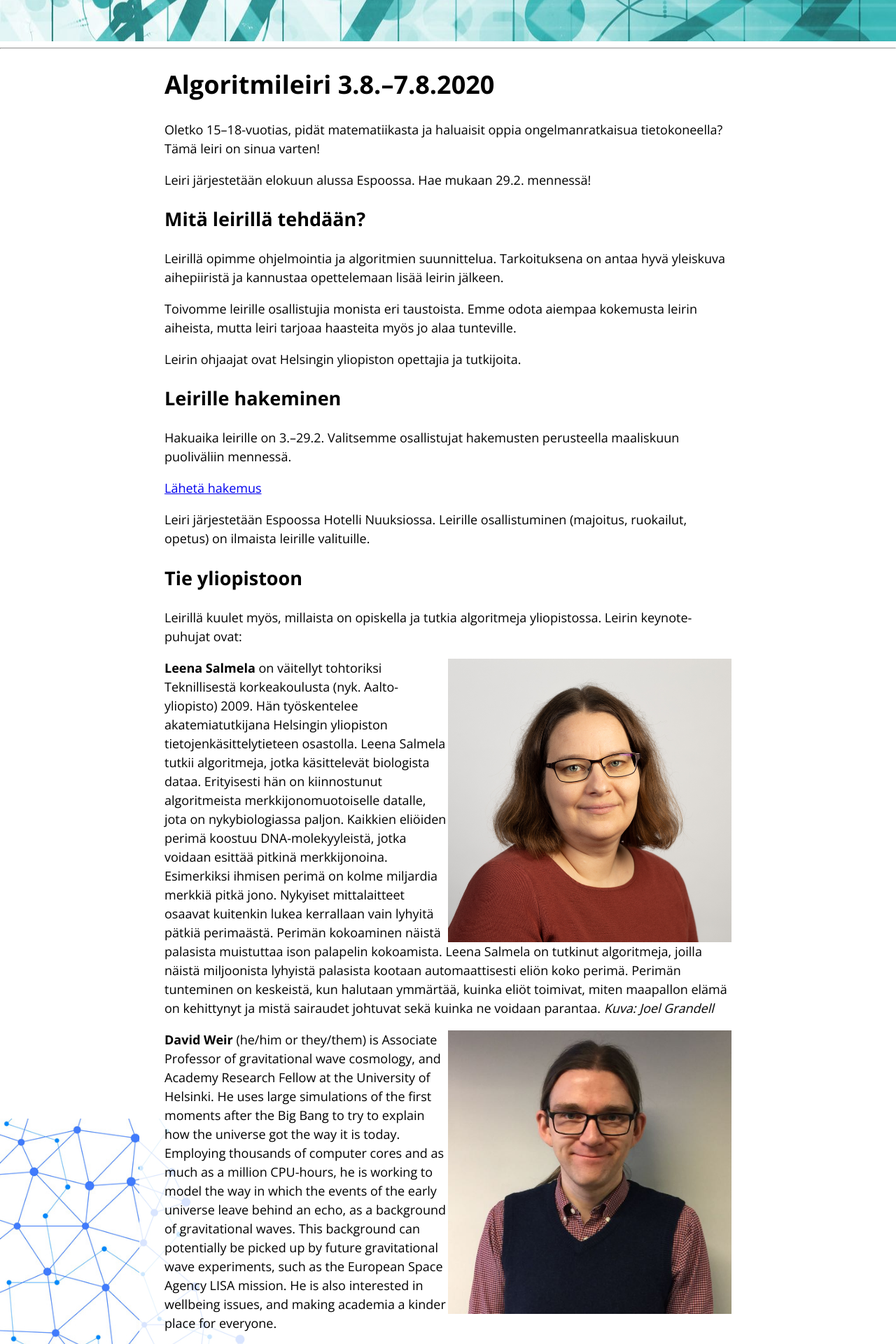
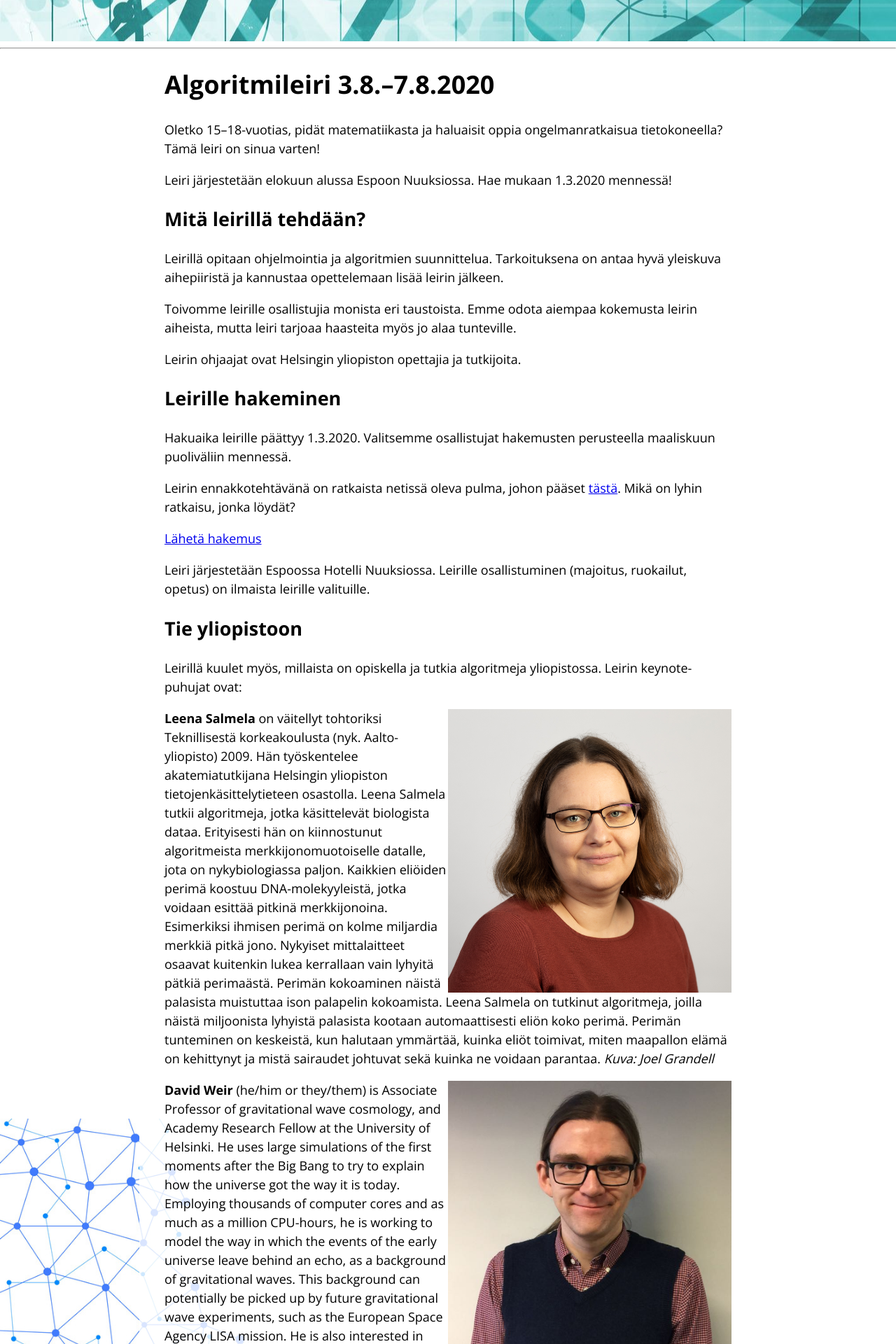
Before and after one commit to millakortelainen/leiri2020, a Jekyll site: the page built from index.md, in a window 1280 px wide. Shown: the part 1047-2967 px from the top of the page at 70% size. Built offline with Jekyll 4.4.1, drawn with Linux system fonts in a browser that asks for light colours; some of the changed text lies outside the part shown.

Commit message:
Pieniä muutoksia

```diff
--- a/index.md
+++ b/index.md
@@ -7,11 +7,11 @@ title: lerisivu
 Oletko 15–18-vuotias, pidät matematiikasta ja haluaisit
 oppia ongelmanratkaisua tietokoneella? Tämä leiri on sinua varten!
 
-Leiri järjestetään elokuun alussa Espoossa. Hae mukaan 29.2. mennessä!
+Leiri järjestetään elokuun alussa Espoon Nuuksiossa. Hae mukaan 1.3.2020 mennessä!
 
 ## Mitä leirillä tehdään?
 
-Leirillä opimme ohjelmointia ja algoritmien suunnittelua.
+Leirillä opitaan ohjelmointia ja algoritmien suunnittelua.
 Tarkoituksena on antaa hyvä yleiskuva aihepiiristä
 ja kannustaa opettelemaan lisää leirin jälkeen.
 
@@ -23,8 +23,11 @@ Leirin ohjaajat ovat Helsingin yliopiston opettajia ja tutkijoita.
 
 ## Leirille hakeminen
 
-Hakuaika leirille on 3.–29.2. Valitsemme osallistujat hakemusten
+Hakuaika leirille päättyy 1.3.2020. Valitsemme osallistujat hakemusten
 perusteella maaliskuun puoliväliin mennessä.
+
+Leirin ennakkotehtävänä on ratkaista netissä oleva pulma,
+johon pääset <a href="game.html">tästä</a>. Mikä on lyhin ratkaisu, jonka löydät?
 
 [Lähetä hakemus](https://elomake.helsinki.fi/lomakkeet/103339/lomake.html)
 
```
Also changed, not shown: other parts of index.md (+1 -5 lines).
